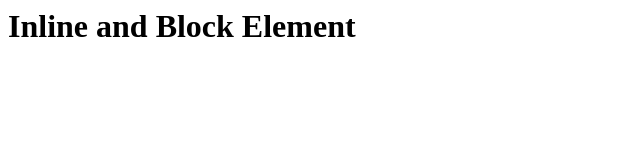
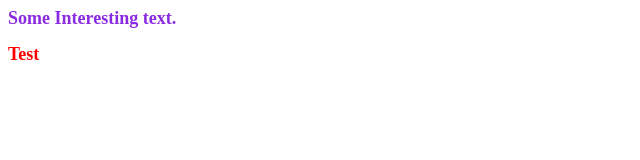
Before and after one commit to nalynq9/webdesign6, a plain HTML site: page index.html in a window 1280 px wide. Shown: the whole page, without its empty margins (0-640 px from the left). Drawn offline with Linux system fonts and the light colour scheme.

Commit message:
update v1

```diff
--- a/index.html
+++ b/index.html
@@ -4,9 +4,14 @@
         <meta name="author" content="Jannalin">
         <meta name="description" content="Inline and Block Element">
         <meta name="keywords" content="Inline, Block">
-        <title>Inline and Block Element</title>
+        <title>CSS Spectificity</title>
+        <link rel="stylesheet" href="style.css"
     </head>
     <body>
-        <h1>Inline and Block Element</h1>
+        <div class="outer">
+        <h1 class="inner" id="unique">Some Interesting text.</h1>
+        <h2 class="inner">Test</h2>
+        </div>
+
     </body>
 </html>
--- /dev/null
+++ b/style.css
@@ -0,0 +1,23 @@
+/* 0,0,2,0 */
+.outer {
+    color: orange;
+}
+
+/* 0,0,1,0 */
+.inner{
+    color: red;
+}
+
+#unique {
+    color: blueviolet;
+}
+
+/* 0,0,0,2 */
+h1, h2 {
+    font-size: large;
+}
+
+/* 0,1,1,1 */
+#unique .inner h2 {
+    font-size: large;
+}
```
Also changed, not shown: Inline.html (added, +6 -0 lines), Spectificity.html (added), style2.css (added).
